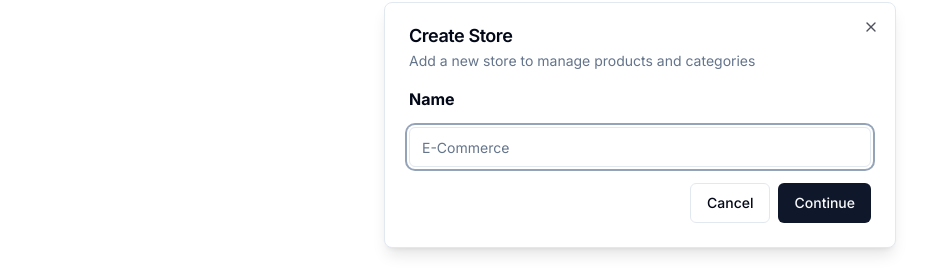
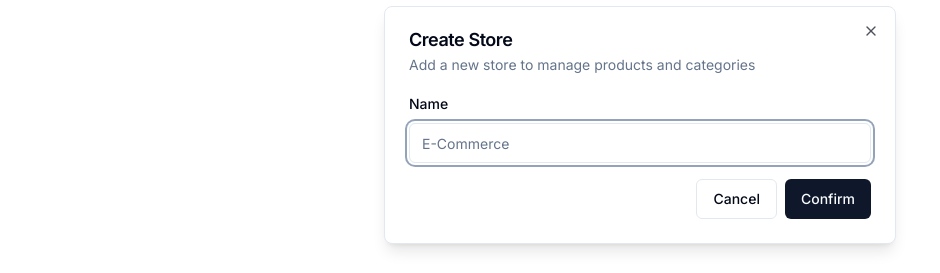
Before and after one commit to kpirabaharan/E-Commerce-Admin-Dashboard, a Next.js app: page / in a window 1280 px wide. Shown: the part 275-548 px from the top of the page, without its empty margins (0-940 px from the left). Built offline with nearby package versions, Linux system fonts and the light colour scheme.

Commit message:
Created 'Create Store' Modal
Signed-off-by: Keeshigan Pirabaharan <kpirabaharan3@gmail.com>

```diff
--- a/components/modals/StoreModal.tsx
+++ b/components/modals/StoreModal.tsx
@@ -1,13 +1,43 @@
 'use client';
+
+import * as z from 'zod';
+import { useForm } from 'react-hook-form';
+import { zodResolver } from '@hookform/resolvers/zod';
 
 import useStoreModal from '@/hooks/useStoreModal';
 
 import { Modal } from '@/components//ui/modal';
+import {
+  Form,
+  FormField,
+  FormItem,
+  FormLabel,
+  FormControl,
+  FormMessage,
+} from '@/components/ui/form';
 import { Input } from '@/components/ui/input';
 import { Button } from '@/components/ui/button';
 
+const formSchema = z.object({
+  name: z
+    .string()
+    .min(1, { message: 'Name of atleast one character required' }),
+});
+
 const StoreModal = () => {
   const { isOpen, onClose } = useStoreModal();
+
+  const form = useForm<z.infer<typeof formSchema>>({
+    resolver: zodResolver(formSchema),
+    defaultValues: {
+      name: '',
+    },
+  });
+
+  const onSubmit = async (values: z.infer<typeof formSchema>) => {
+    console.log(values);
+    // TODO: Create Store
+  };
 
   return (
     <Modal
@@ -17,14 +47,29 @@ const StoreModal = () => {
       onClose={onClose}
     >
       <div className='flex flex-col gap-y-4'>
-        <p className='font-bold'>Name</p>
-        <Input placeholder='E-Commerce' />
-        <div className='flex flex-row justify-end gap-x-2'>
-          <Button variant={'outline'} onClick={onClose}>
-            Cancel
-          </Button>
-          <Button>Continue</Button>
-        </div>
+        <Form {...form}>
+          <form onSubmit={form.handleSubmit(onSubmit)}>
+            <FormField
+              control={form.control}
+              name='name'
+              render={({ field }) => (
+                <FormItem>
+                  <FormLabel>Name</FormLabel>
+                  <FormControl>
+                    <Input placeholder='E-Commerce' {...field} />
+                  </FormControl>
+                  <FormMessage />
+                </FormItem>
+              )}
+            />
+            <div className='flex items-center justify-end pt-4 gap-x-2 w-full'>
+              <Button variant={'outline'} onClick={onClose}>
+                Cancel
+              </Button>
+              <Button type='submit'>Confirm</Button>
+            </div>
+          </form>
+        </Form>
       </div>
     </Modal>
   );
```
